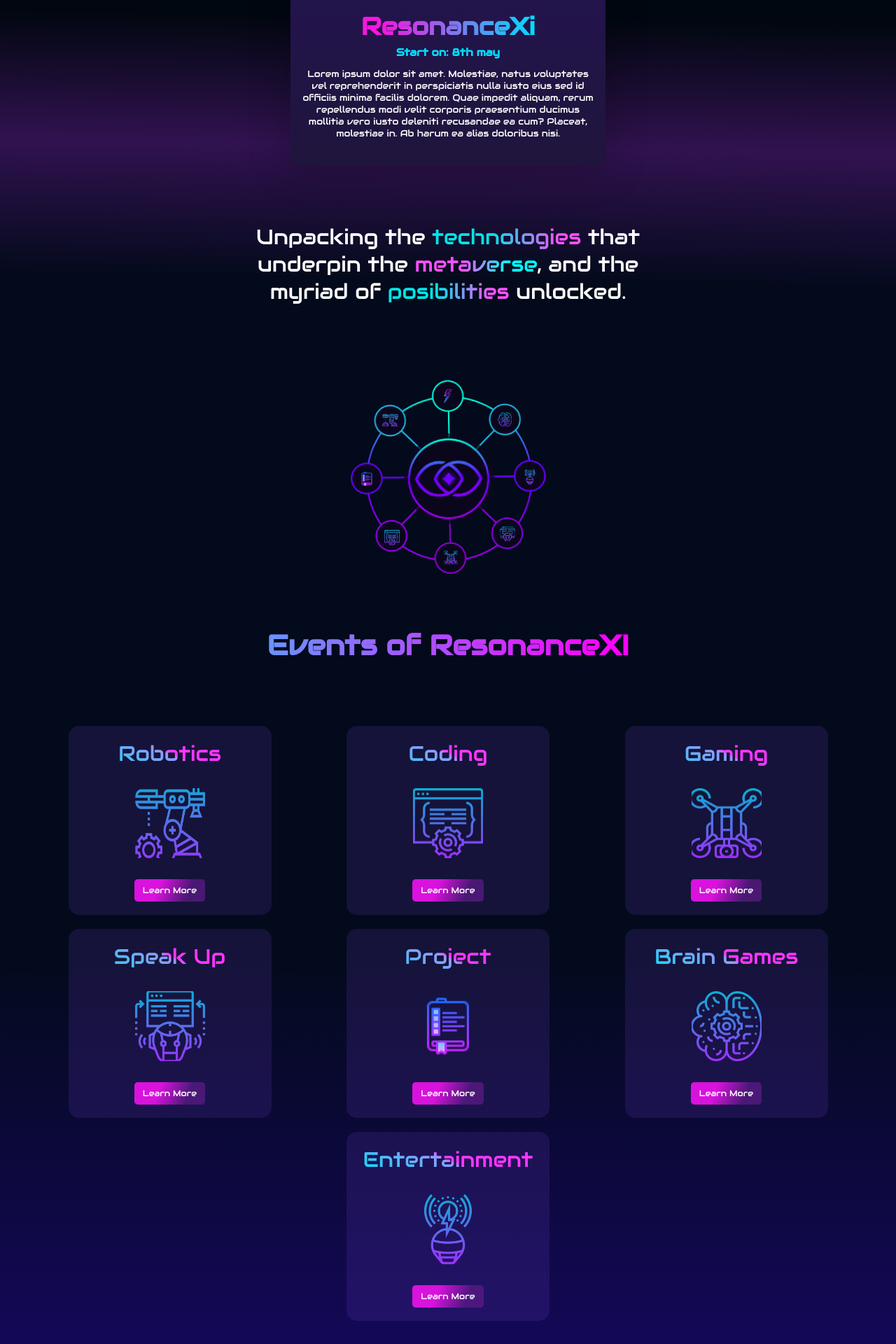
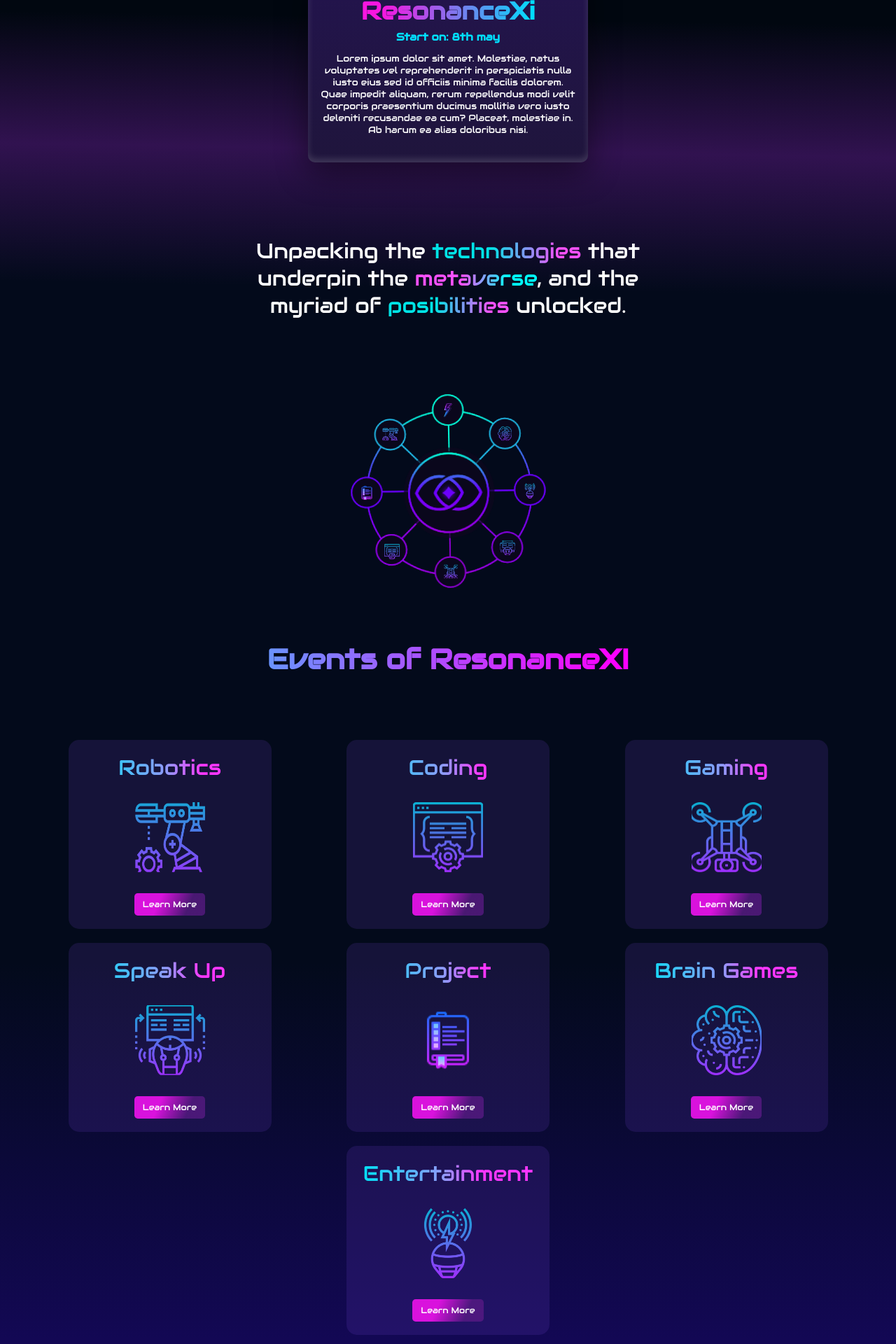
Before and after one commit to detronetdip/resonence, a PHP site: page / in a window 1280 px wide. Shown: the part 881-2801 px from the top of the page at 70% size. Run offline with PHP 8.4, Linux system fonts and the light colour scheme.

Commit message:
events text color change & resonance boxshadow add

```diff
--- a/assets/css/_main.scss
+++ b/assets/css/_main.scss
@@ -70,15 +70,16 @@
     .resonancexi {
       position: relative;
       @include centerByFlex();
-      height: 2rem;
+      height: 4rem;
       .bcx {
         position: absolute;
         top: -110%;
         left: 50%;
         transform: translateX(-50%);
         width: 90%;
-        max-width: 45rem;
-        box-shadow: 0px 4px 59px rgba(0, 0, 0, 0.25);
+        max-width: 40rem;
+        box-shadow: 0px 15px 45px rgba(0, 0, 0, 0.45),
+                  inset 0px -5px 10px rgba(255, 255, 255, 0.15);
         border-radius: 10px;
         padding: 3.8rem 1.5rem;
         background: $resonanceCard;
--- a/assets/css/_mixins.scss
+++ b/assets/css/_mixins.scss
@@ -45,15 +45,7 @@
   text-fill-color: transparent;
 }
 @mixin cardTitle {
-  background: linear-gradient(
-    205.95deg,
-    #fb36ff 48.57%,
-    #9299fc 51.75%,
-    rgba(0, 235, 255, 0.96) 98.36%,
-    #00ffff 98.37%,
-    rgba(0, 96, 239, 0.84) 98.38%,
-    rgba(255, 255, 255, 0) 98.38%
-  );
+  background: linear-gradient(265.95deg, #FB36FF 31.57%, #9299FC 51.75%, rgba(0, 235, 255, 0.96) 98.36%, #00FFFF 98.37%, rgba(0, 96, 239, 0.84) 98.38%, rgba(255, 255, 255, 0) 98.38%);
   -webkit-background-clip: text;
   -webkit-text-fill-color: transparent;
   background-clip: text;
--- a/assets/css/style.css
+++ b/assets/css/style.css
@@ -184,7 +184,7 @@ i {
   -webkit-box-pack: center;
       -ms-flex-pack: center;
           justify-content: center;
-  height: 2rem;
+  height: 4rem;
 }
 
 .maincontainer .about .resonancexi .bcx {
@@ -194,9 +194,9 @@ i {
   -webkit-transform: translateX(-50%);
           transform: translateX(-50%);
   width: 90%;
-  max-width: 45rem;
-  -webkit-box-shadow: 0px 4px 59px rgba(0, 0, 0, 0.25);
-          box-shadow: 0px 4px 59px rgba(0, 0, 0, 0.25);
+  max-width: 40rem;
+  -webkit-box-shadow: 0px 15px 45px rgba(0, 0, 0, 0.45), inset 0px -5px 10px rgba(255, 255, 255, 0.15);
+          box-shadow: 0px 15px 45px rgba(0, 0, 0, 0.45), inset 0px -5px 10px rgba(255, 255, 255, 0.15);
   border-radius: 10px;
   padding: 3.8rem 1.5rem;
   background: -webkit-gradient(linear, left top, left bottom, from(#23144e), to(#1f153c));
@@ -328,7 +328,7 @@ i {
 
 .maincontainer .events .cardcontainer .scardcontainer h4 {
   padding-top: 0;
-  background: linear-gradient(205.95deg, #fb36ff 48.57%, #9299fc 51.75%, rgba(0, 235, 255, 0.96) 98.36%, #00ffff 98.37%, rgba(0, 96, 239, 0.84) 98.38%, rgba(255, 255, 255, 0) 98.38%);
+  background: linear-gradient(265.95deg, #FB36FF 31.57%, #9299FC 51.75%, rgba(0, 235, 255, 0.96) 98.36%, #00FFFF 98.37%, rgba(0, 96, 239, 0.84) 98.38%, rgba(255, 255, 255, 0) 98.38%);
   -webkit-background-clip: text;
   -webkit-text-fill-color: transparent;
   background-clip: text;
@@ -388,7 +388,7 @@ i {
 
 .maincontainer .events .cardcontainer2 .scardcontainer h4 {
   padding-top: 0;
-  background: linear-gradient(205.95deg, #fb36ff 48.57%, #9299fc 51.75%, rgba(0, 235, 255, 0.96) 98.36%, #00ffff 98.37%, rgba(0, 96, 239, 0.84) 98.38%, rgba(255, 255, 255, 0) 98.38%);
+  background: linear-gradient(265.95deg, #FB36FF 31.57%, #9299FC 51.75%, rgba(0, 235, 255, 0.96) 98.36%, #00FFFF 98.37%, rgba(0, 96, 239, 0.84) 98.38%, rgba(255, 255, 255, 0) 98.38%);
   -webkit-background-clip: text;
   -webkit-text-fill-color: transparent;
   background-clip: text;
```
Also changed, not shown: 1 other file.
